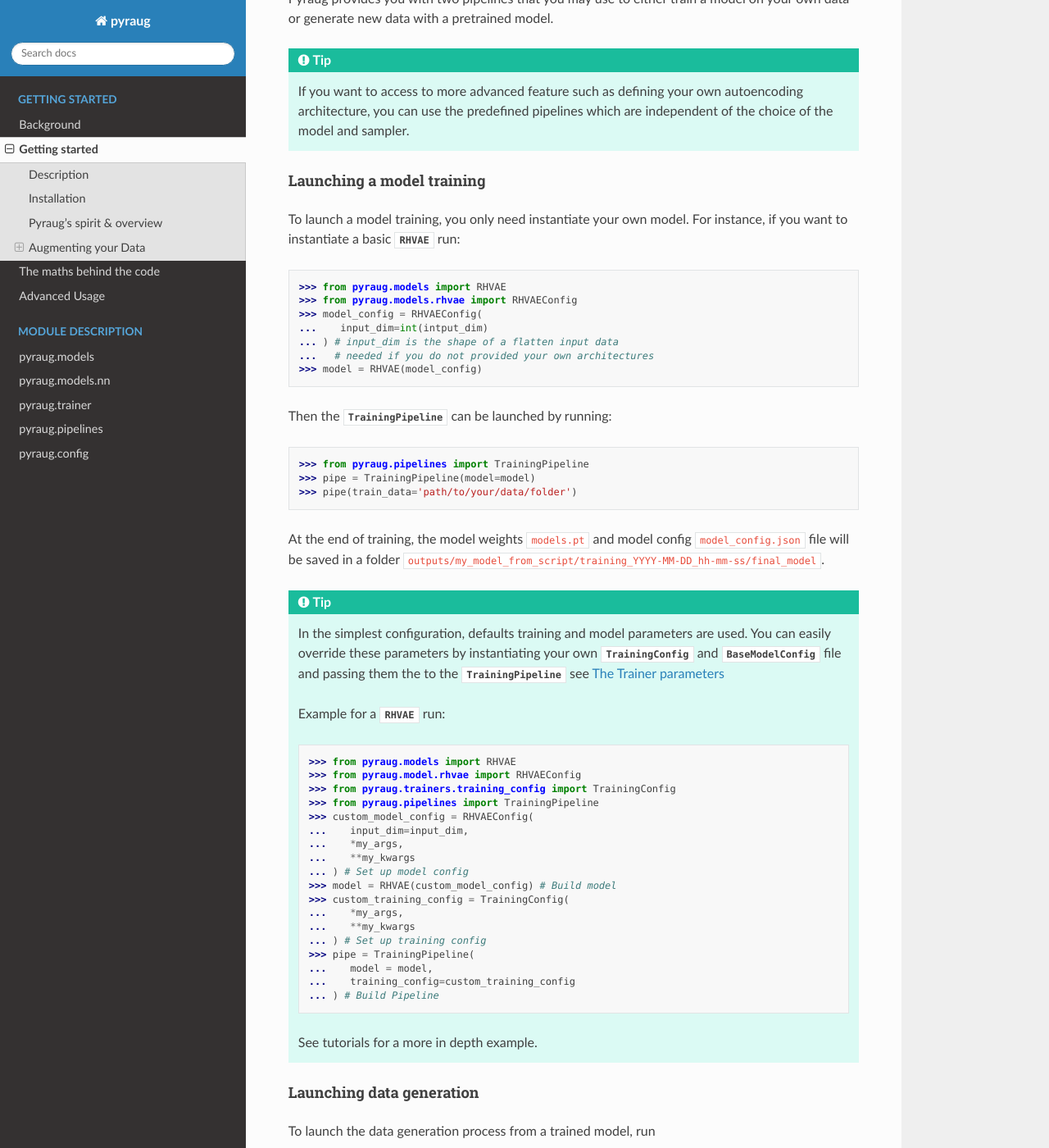
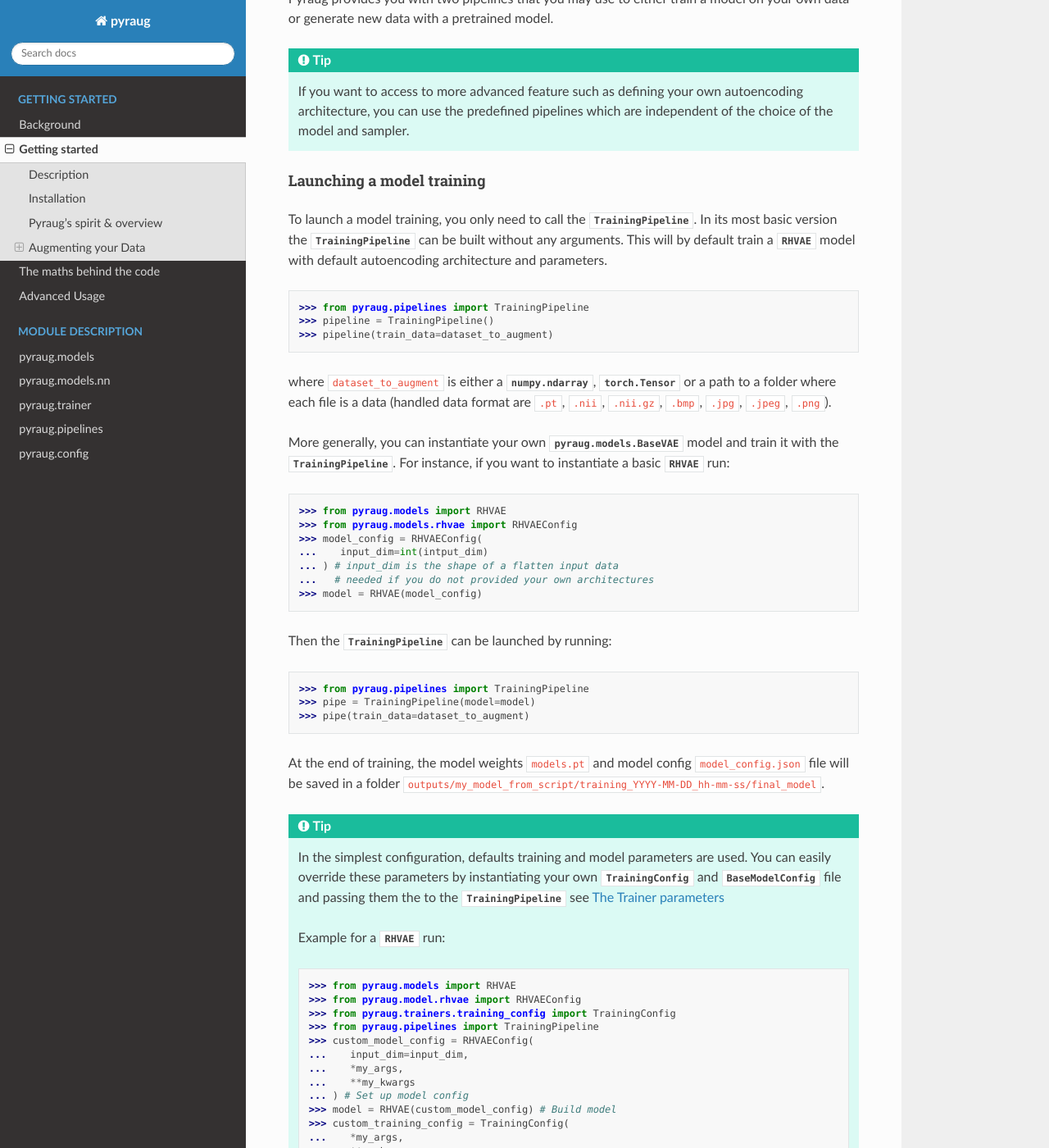
Before and after one commit to clementchadebec/pyraug, a Sphinx documentation site: the page built from docs/source/getting_started.rst, in a window 1280 px wide and 1400 px high, scrolled down 3095 px. Shown: the whole window at 82% size. Built offline with Sphinx 7.4.7 and the Read the Docs theme 2.0.0, drawn with Linux system fonts in a browser that asks for light colours; pages that are not in the unit, such as notebooks, are missing from menus.

```diff
--- a/docs/source/getting_started.rst
+++ b/docs/source/getting_started.rst
@@ -156,8 +156,19 @@
 Launching a model training
 --------------------------------------------------
 
-To launch a model training, you only need instantiate your own model.
-For instance, if you want to instantiate a basic :class:`~pyraug.models.RHVAE` run:
+To launch a model training, you only need to call the :class:`~pyraug.pipelines.TrainingPipeline`.
+In its most basic version the :class:`~pyraug.pipelines.TrainingPipeline` can be built without any arguments.
+This will by default train a :class:`~pyraug.models.RHVAE` model with default autoencoding architecture and parameters.
+
+.. code-block:: python
+
+    >>> from pyraug.pipelines import TrainingPipeline
+    >>> pipeline = TrainingPipeline()
+    >>> pipeline(train_data=dataset_to_augment)
+
+where ``dataset_to_augment`` is either a :class:`numpy.ndarray`, :class:`torch.Tensor` or a path to a folder where each file is a data (handled data format are ``.pt``, ``.nii``, ``.nii.gz``, ``.bmp``, ``.jpg``, ``.jpeg``, ``.png``).
+
+More generally, you can instantiate your own :class:`pyraug.models.BaseVAE` model and train it with the :class:`~pyraug.pipelines.TrainingPipeline`. For instance, if you want to instantiate a basic :class:`~pyraug.models.RHVAE` run:
 
 
 .. code-block:: python
@@ -176,7 +187,7 @@
 
     >>> from pyraug.pipelines import TrainingPipeline
     >>> pipe = TrainingPipeline(model=model)
-    >>> pipe(train_data='path/to/your/data/folder')
+    >>> pipe(train_data=dataset_to_augment)
 
 At the end of training, the model weights ``models.pt`` and model config ``model_config.json`` file
 will be saved in a folder ``outputs/my_model_from_script/training_YYYY-MM-DD_hh-mm-ss/final_model``.
```
Also changed, not shown: 2 other files.
